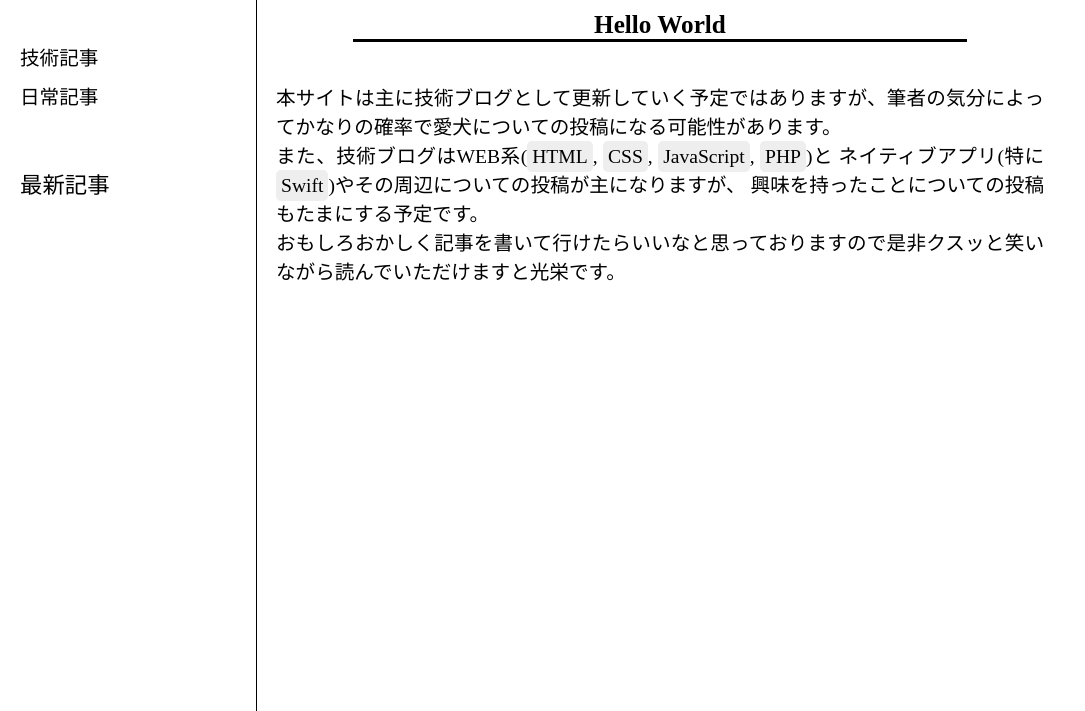
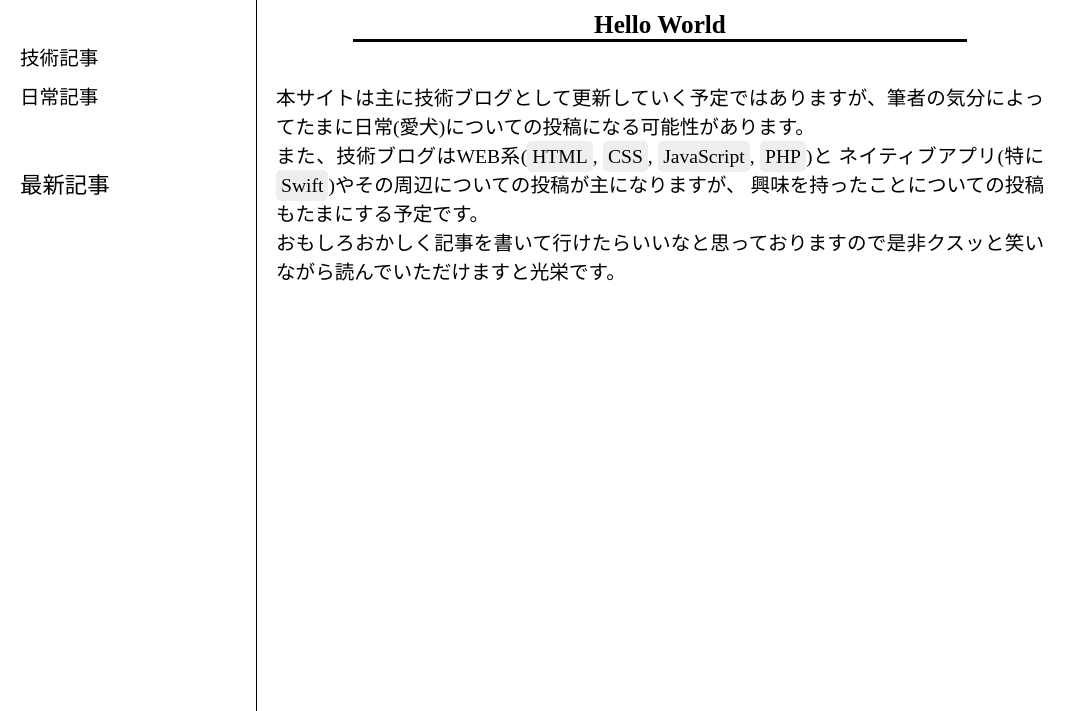
Before and after one commit to tyatyamaruko/tyatyablog, a PHP site: page / in a window 1280 px wide. Shown: the part 89-800 px from the top of the page, without its empty margins (0-1085 px from the left). Run offline with PHP 8.4, Linux system fonts and the light colour scheme; data that the repository does not hold is empty; some libraries are stand-ins or nearby versions.

Commit message:
message changed

```diff
--- a/index.php
+++ b/index.php
@@ -42,7 +42,7 @@ try {
 
                 <article class="description">
                     <p>
-                        本サイトは主に技術ブログとして更新していく予定ではありますが、筆者の気分によってかなりの確率で愛犬についての投稿になる可能性があります。<br>
+                        本サイトは主に技術ブログとして更新していく予定ではありますが、筆者の気分によってたまに日常(愛犬)についての投稿になる可能性があります。<br>
                         また、技術ブログはWEB系(<span>HTML</span>, <span>CSS</span>, <span>JavaScript</span>, <span>PHP</span>)と
                         ネイティブアプリ(特に<span>Swift</span>)やその周辺についての投稿が主になりますが、
                         興味を持ったことについての投稿もたまにする予定です。<br>
```
